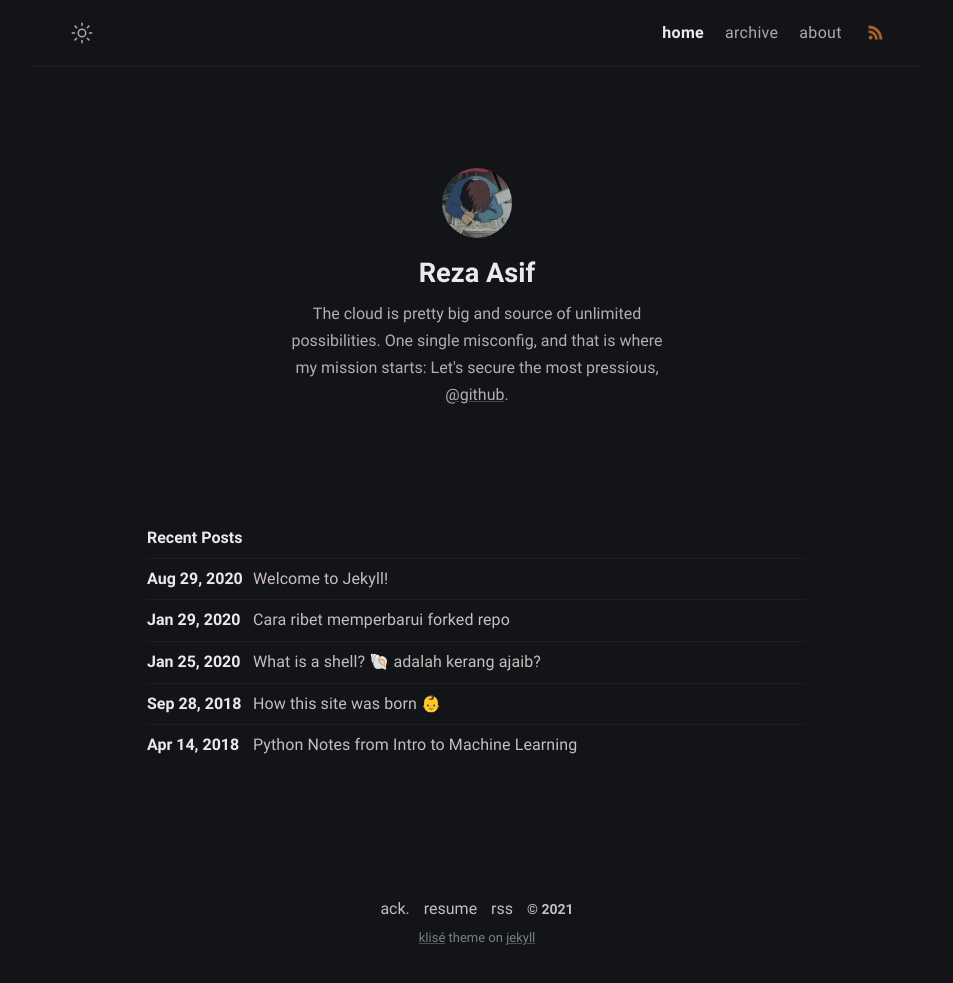
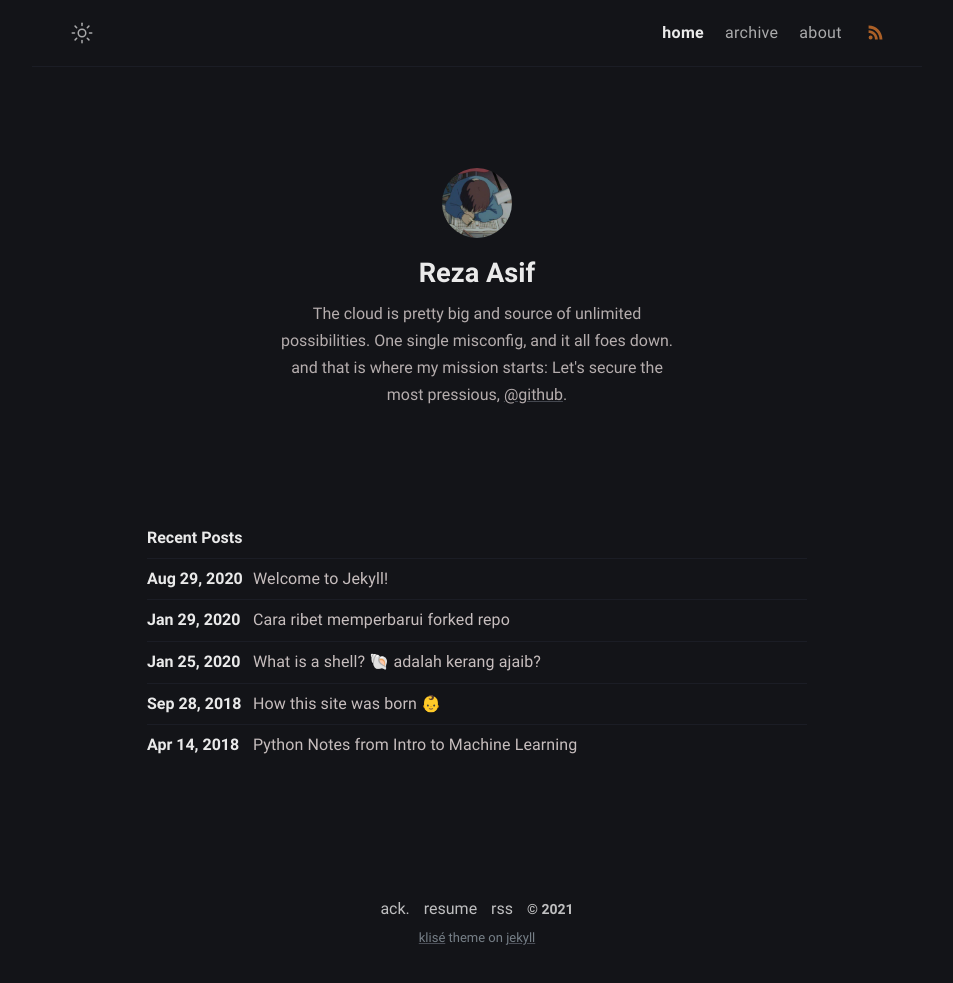
Before and after one commit to securebitAsif/fabulous-jupiter-8f84d, a Jekyll site: the page built from index.md, in a window 1280 px wide. Shown: the whole page, without its empty margins (163-1116 px from the left). Built offline with Jekyll 4.4.1, drawn with Linux system fonts in a browser that asks for light colours.

Commit message:
_config.yml: changed

```diff
--- a/_config.yml
+++ b/_config.yml
@@ -11,7 +11,7 @@ mode: dark
 author:
   name: Reza Asif
   bio: >-
-   The cloud is pretty big and source of unlimited possibilities. One single misconfig,
+   The cloud is pretty big and source of unlimited possibilities. One single misconfig, and it all foes down.
    and that is where my mission starts: Let's secure the most pressious,  <a
     href="https://github.com/piharpi/jekyll-klise" target="_blank"
     rel="noopener">@github</a>.
```
